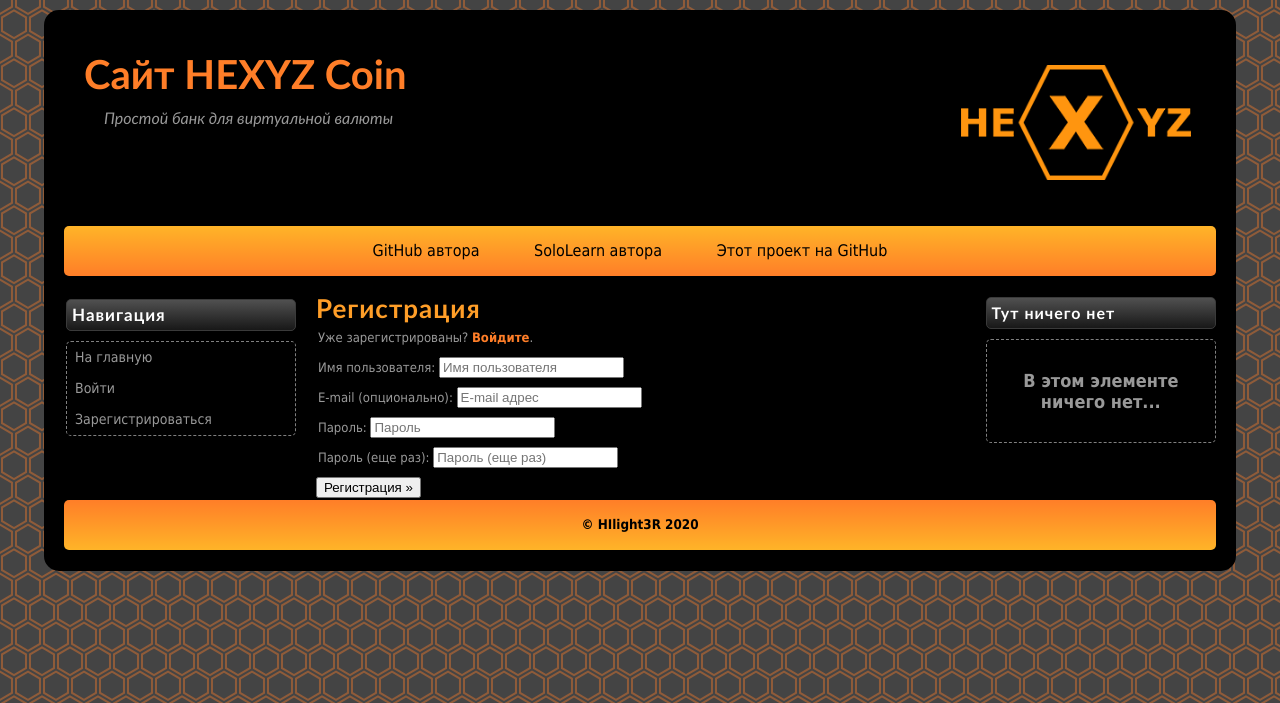
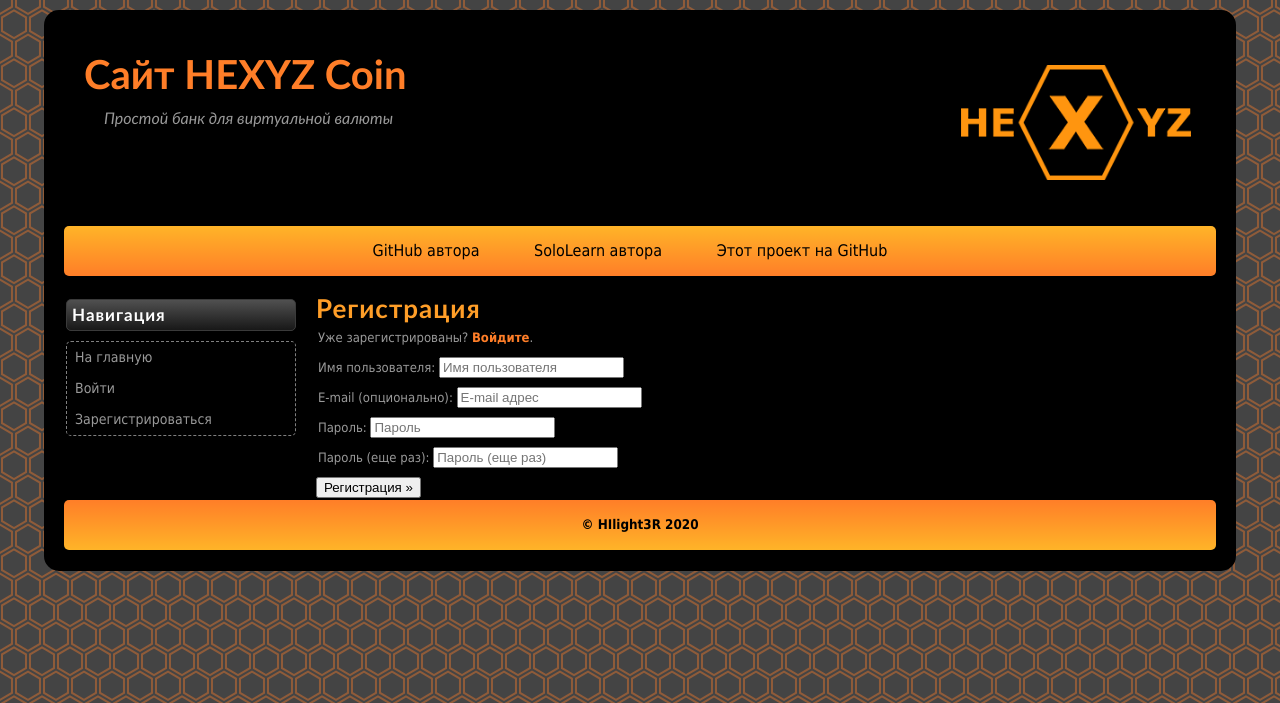
Before and after one commit to HIlight3R/HEXYZ, a Django app: page /accounts/signup/ in a window 1280 px wide. Shown: the top 703 px of the page. Run offline with Django 3.2, Linux system fonts and the light colour scheme.

Commit message:
Мелкие косметические изменения
Исправлен баг с блоком aside, теперь на маленьких экранах он отображается как должен.
Также убрано содержимое по умолчанию блока aside, он не отображается, если это не нужно.

```diff
--- a/static/css/style.css
+++ b/static/css/style.css
@@ -143,6 +143,7 @@ nav ul a:focus {
 aside {
     width: 20%;
     float: right;
+    min-width: 200px !important;
 }
 
 aside h2 {
@@ -256,7 +257,7 @@ footer {
     font-size: 0.836em;
     line-height: 30px;
     background-image: linear-gradient(#FF7E28 0%, #FFB428 100%);
-    background-image: -webkit-linear-gradient(#FF7E28 0%, #FFB428 100%);
+    background-image: -webkit-linear-gradient(#FF7E28 0%, #FFB428 100%)
 }
 
 
@@ -361,6 +362,7 @@ td, tr, th {
     aside {
         width: 100%;
         float: none;
+        min-width: auto !important;
     }
 
     article {
--- a/templates/base.html
+++ b/templates/base.html
@@ -41,10 +41,6 @@
         </nav>
         <aside>
             {% block sidetext %}
-                <h2>Тут ничего нет</h2>
-                <div class="textboxrighttext">
-                    <h1 align="center">В этом элементе ничего нет...</h1>
-                </div>
             {% endblock sidetext %}
         </aside>
         <article>
```
